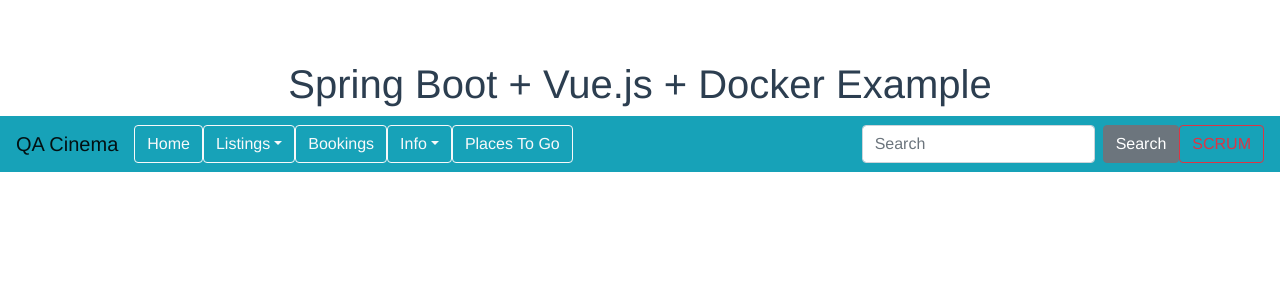
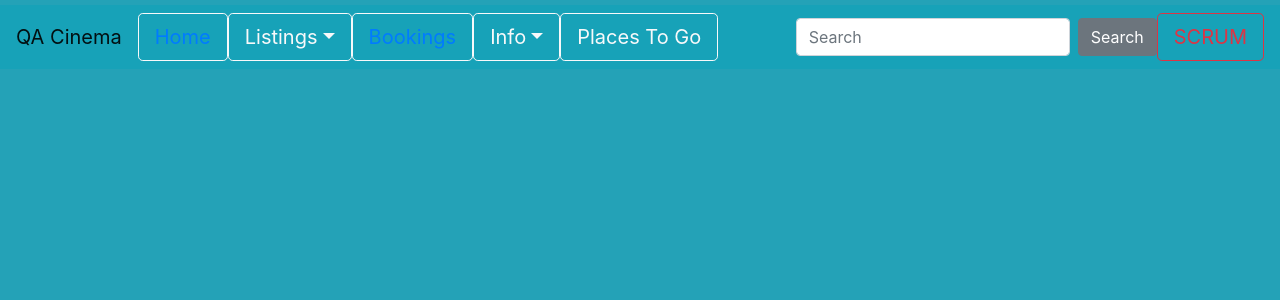
Before and after one commit to tejanhu/QACinema-boot-vue-docker, a Vue app in the folder src/main/frontend/: page /classification in a window 1280 px wide. Shown: the top 300 px of the page. Built offline with nearby package versions, Linux system fonts and the light colour scheme.

Commit message:
homepage and nav links

```diff
--- a/src/main/frontend/package.json
+++ b/src/main/frontend/package.json
@@ -15,6 +15,7 @@
     "axios": "^0.15.2",
     "bootstrap-vue": "^2.0.0-rc.11",
     "vue": "^2.0.1",
+    "vue-router": "^3.0.1",
     "webpack-dev-server": "^3.1.7"
   },
   "devDependencies": {
--- a/src/main/frontend/src/App.vue
+++ b/src/main/frontend/src/App.vue
@@ -1,7 +1,7 @@
 <template>
-  <div id="app">
-  <h1>Spring Boot + Vue.js + Docker Example</h1>
+  <div id="app" v-bind:style="bgc">
     <navbar></navbar>
+    <router-view></router-view>
   </div>
 </template>
 
@@ -17,12 +17,14 @@ export default {
 </script>
 
 <style>
-#app {
+html {
   font-family: 'Avenir', Helvetica, Arial, sans-serif;
   -webkit-font-smoothing: antialiased;
   -moz-osx-font-smoothing: grayscale;
   text-align: center;
   color: #2c3e50;
-  margin-top: 60px;
+  margin-top: 5px;
+  margin-bottom: 10px;
+  background-color: #24a2b7;
 }
 </style>
--- a/src/main/frontend/src/components/Navbar.vue
+++ b/src/main/frontend/src/components/Navbar.vue
@@ -1,37 +1,32 @@
 <template>
-  <b-navbar toggleable="md" type="light" variant="info">
-
+  <b-navbar id="navbar" toggleable="md" type="light" variant="info">
     <b-navbar-toggle target="nav_collapse"></b-navbar-toggle>
-
-    <b-navbar-brand href="#">QA Cinema</b-navbar-brand>
-
+    <b-navbar-brand>QA Cinema</b-navbar-brand>
     <b-collapse is-nav id="nav_collapse">
-
       <b-navbar-nav>
-        <b-button variant="outline-light" href="#">Home</b-button>
-        <b-dropdown variant="outline-light" text="Listings">
-          <b-dropdown-item href="#">Currently On</b-dropdown-item>
-          <b-dropdown-item href="#">New releases</b-dropdown-item>
+        <b-button variant="outline-light" size="lg"><router-link to="/" exact-active-class="a">Home</router-link></b-button>
+        <b-dropdown variant="outline-light" size="lg" text="Listings">
+          <b-dropdown-item><router-link to="/movie/on">Currently On</router-link></b-dropdown-item>
+          <b-dropdown-item><router-link to="/movie/soon">New releases</router-link></b-dropdown-item>
         </b-dropdown>
 
-        <b-button variant="outline-light" href="#">Bookings</b-button>
-        <b-dropdown variant="outline-light" href="#" text="Info">
-          <b-dropdown-item href="#">Opening Hours</b-dropdown-item>
-          <b-dropdown-item href="#">Film Classification</b-dropdown-item>
-          <b-dropdown-item href="#">Our Screens</b-dropdown-item>
-          <b-dropdown-item href="#">Getting Here</b-dropdown-item>
+        <b-button variant="outline-light" size="lg"><router-link to="/book">Bookings</router-link></b-button>
+        <b-dropdown variant="outline-light" size="lg" href="#" text="Info">
+          <b-dropdown-item><router-link to="/info/hours">Opening Hours</router-link></b-dropdown-item>
+          <b-dropdown-item><router-link to="/info/bbfc">Film Classification</router-link></b-dropdown-item>
+          <b-dropdown-item><router-link to="/info/gethere">Getting Here</router-link></b-dropdown-item>
         </b-dropdown>
-        <b-button variant="outline-light" href="#">Places To Go</b-button>
+        <b-button variant="outline-light" size="lg" href="#">Places To Go</b-button>
       </b-navbar-nav>
 
       <!-- Right aligned nav items -->
       <b-navbar-nav class="ml-auto">
 
-        <b-nav-form>
+        <b-nav-form size="lg" >
           <b-form-input class="mr-sm-2" type="text" placeholder="Search"/>
           <b-button size="" class="my-2 my-sm-0" type="submit">Search</b-button>
         </b-nav-form>
-        <b-button variant="outline-danger" href="#">SCRUM</b-button>
+        <b-button variant="outline-danger" size="lg" href="#">SCRUM</b-button>
       </b-navbar-nav>
 
     </b-collapse>
@@ -49,3 +44,9 @@
 
   }
 </script>
+
+<style>
+  a{
+    color: #000000;
+  }
+</style>
--- /dev/null
+++ b/src/main/frontend/src/components/classification/Classification.vue
@@ -0,0 +1,11 @@
+<template>
+  <div>
+    <h1>HellO!</h1>
+  </div>
+</template>
+
+<script>
+  export default {
+    name: 'classification'
+  }
+</script>
--- /dev/null
+++ b/src/main/frontend/src/components/homepage/Carousel.vue
@@ -0,0 +1,65 @@
+<template>
+  <div>
+    <b-carousel id="carousel1"
+                style="text-shadow: 1px 1px 2px #333;"
+                controls
+                indicators
+                background="#ababab"
+                :interval="4000"
+                img-width="1024"
+                img-height="480"
+                v-model="slide"
+                @sliding-start="onSlideStart"
+                @sliding-end="onSlideEnd"
+    >
+      <!--SLIDE 1 -->
+      <b-carousel-slide caption= "Title"
+                        text="Genre | Rating | Director"
+                        :img-src="img1">
+        <h1>NEW</h1>
+      </b-carousel-slide>
+      <!--SLIDE 2 -->
+      <b-carousel-slide caption= "Title"
+                        text="Genre | Rating | Director"
+                        :img-src="img2">
+        <h1>NEW</h1>
+      </b-carousel-slide>
+      <!--SLIDE 3 -->
+      <b-carousel-slide caption= "Title"
+                        text="Genre | Rating | Director"
+                        :img-src="img3">
+      </b-carousel-slide>
+      <!--SLIDE 4 -->
+      <b-carousel-slide caption= "Title"
+                        text="Genre | Rating | Director"
+                        :img-src="img4">
+        <h1>COMING SOON</h1>
+      </b-carousel-slide>
+
+    </b-carousel>
+  </div>
+</template>
+
+<script>
+  export default {
+    name: 'carousel',
+    data () {
+      return {
+        slide: 0,
+        sliding: null,
+        img1: 'https://picsum.photos/1024/480/?image=52',
+        img2: 'https://picsum.photos/1024/480/?image=54',
+        img3: 'https://picsum.photos/1024/480/?image=58',
+        img4: 'https://picsum.photos/1024/480/?image=55'
+      }
+    },
+    methods: {
+      onSlideStart (slide) {
+        this.sliding = true
+      },
+      onSlideEnd (slide) {
+        this.sliding = false
+      }
+    }
+  }
+</script>
--- /dev/null
+++ b/src/main/frontend/src/components/homepage/Home.vue
@@ -0,0 +1,13 @@
+<template>
+  <div>
+    <carousel></carousel>
+  </div>
+</template>
+
+<script>
+  import Carousel from './Carousel'
+  export default{
+    name: 'home',
+    components: {Carousel}
+  }
+</script>
--- a/src/main/frontend/src/main.js
+++ b/src/main/frontend/src/main.js
@@ -2,16 +2,39 @@ require('es6-promise').polyfill()
 
 import Vue from 'vue'
 import App from './App'
+import VueRouter from 'vue-router'
 import BootstrapVue from 'bootstrap-vue'
 
 import 'bootstrap/dist/css/bootstrap.css'
 import 'bootstrap-vue/dist/bootstrap-vue.css'
 
+import Home from './components/homepage/Home'
+import Classification from './components/classification/Classification'
+
+Vue.use(VueRouter)
 Vue.use(BootstrapVue)
+
+const routes = [{
+  path: '/',
+  component: Home
+}, {
+  path: 'classification',
+  component: Classification
+}]
+
+const router = new VueRouter({
+  mode: 'history',
+  routes
+})
 
 /* eslint-disable no-new */
 new Vue({
   el: '#app',
   template: '<App/>',
-  components: { App }
-})
+  components: { App },
+  bgc: {
+    backgroundColor: '#24a2b7'
+  },
+  render: h => h(App),
+  router
+}).$mount('#app')
```
Also changed, not shown: 1 other file (tests, documents, lock files or other folders).
